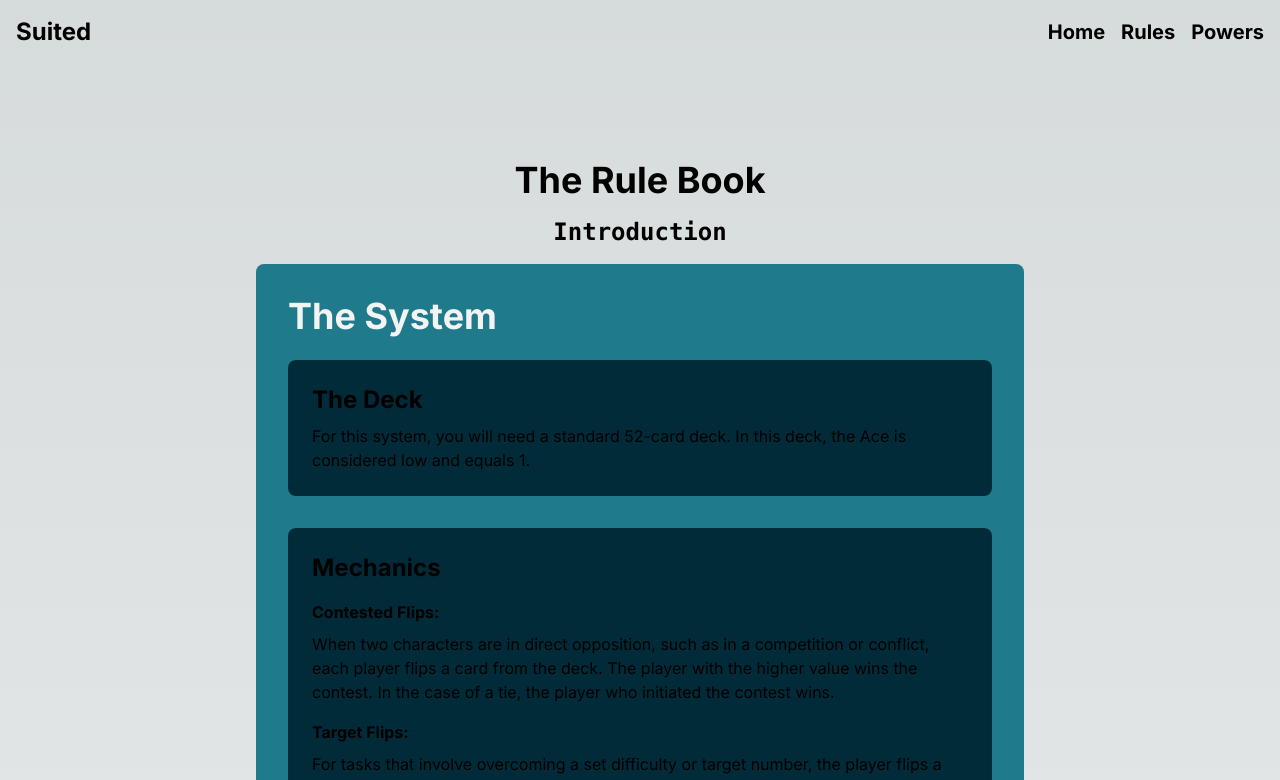
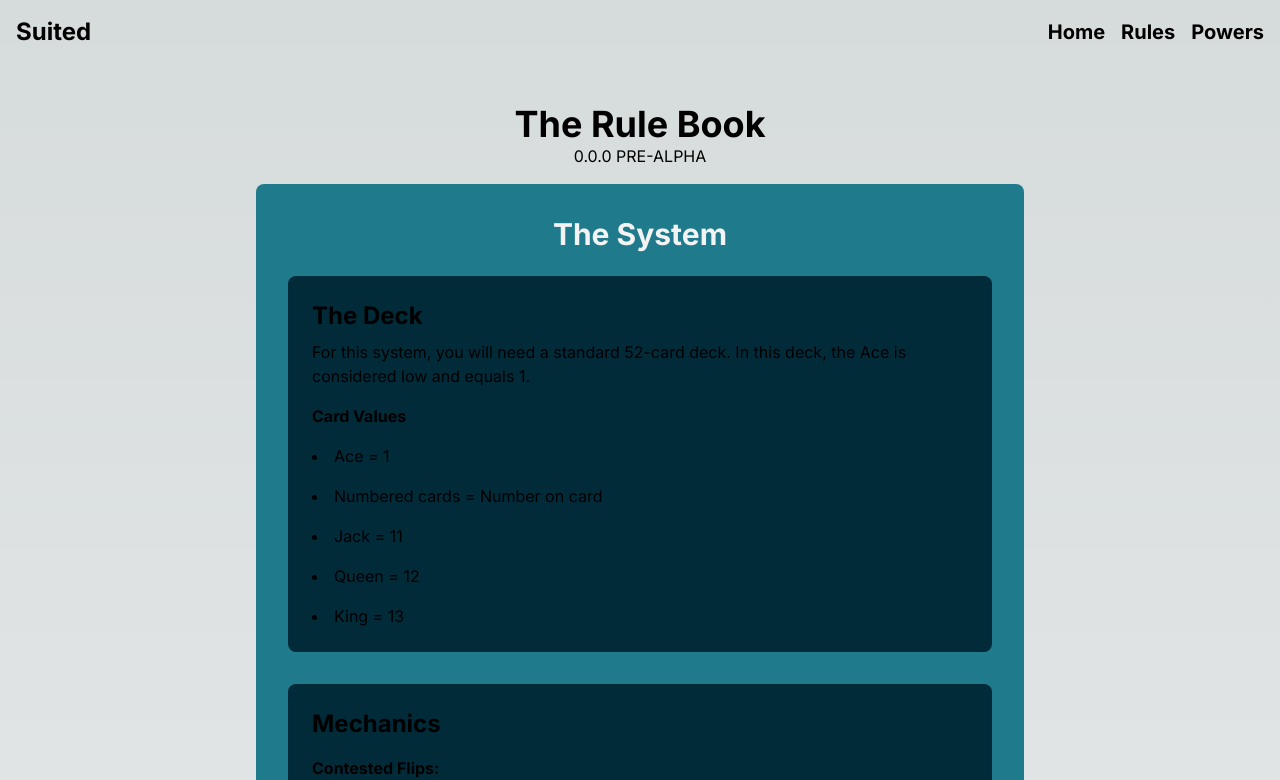
Before and after one commit to brettearle/suited, a Next.js app: page /rules in a window 1280 px wide. Shown: the top 780 px of the page. Built offline with nearby package versions, Linux system fonts and the light colour scheme.

Commit message:
add appconfig and updated The Deck in rules

```diff
--- /dev/null
+++ b/app/appConfig/CONSTANTS.ts
@@ -0,0 +1,3 @@
+const VERSION = '0.0.0 PRE-ALPHA'
+
+export { VERSION }
--- a/app/rules/page.tsx
+++ b/app/rules/page.tsx
@@ -1,12 +1,14 @@
+import { VERSION } from '../appConfig/CONSTANTS'
+
 export default function Rules(): JSX.Element {
   return (
-    <main className='flex min-h-screen flex-col items-center p-24'>
-      <h1 className='text-4xl font-bold'>The Rule Book</h1>
-      <section className='flex z-10 w-full max-w-5xl items-center justify-center font-mono text-sm lg:flex'>
-        <h2 className='text-2xl font-bold m-4'>Introduction</h2>
-      </section>
-      <div className='max-w-3xl rounded-lg bg-teal p-8'>
-        <h1 className='text-4xl font-bold mb-6 text-white'>The System</h1>
+    <main className='flex min-h-screen flex-col items-center p-16 pt-10'>
+      <h1 className='text-4xl font-bold'>The Rule Book </h1>
+      <p>{VERSION}</p>
+      <div className='max-w-3xl rounded-lg bg-teal p-8 mt-4'>
+        <h2 className='text-3xl font-bold mb-6 text-white text-center'>
+          The System
+        </h2>
         <div className='bg-gunmetal rounded-lg p-6 mb-8'>
           <section>
             <h2 className='text-2xl font-bold mb-2'>The Deck</h2>
@@ -14,6 +16,14 @@ export default function Rules(): JSX.Element {
               For this system, you will need a standard 52-card deck. In this
               deck, the Ace is considered low and equals 1.
             </p>
+            <h4 className=' text-1xl font-bold mb-2 mt-4'>Card Values</h4>
+            <ul className='list-disc list-inside'>
+              <li className='mt-4'>Ace = 1</li>
+              <li className='mt-4'>Numbered cards = Number on card</li>
+              <li className='mt-4'>Jack = 11</li>
+              <li className='mt-4'>Queen = 12</li>
+              <li className='mt-4'>King = 13</li>
+            </ul>
           </section>
         </div>
         <div className='bg-gunmetal rounded-lg p-6 mb-8'>
```
